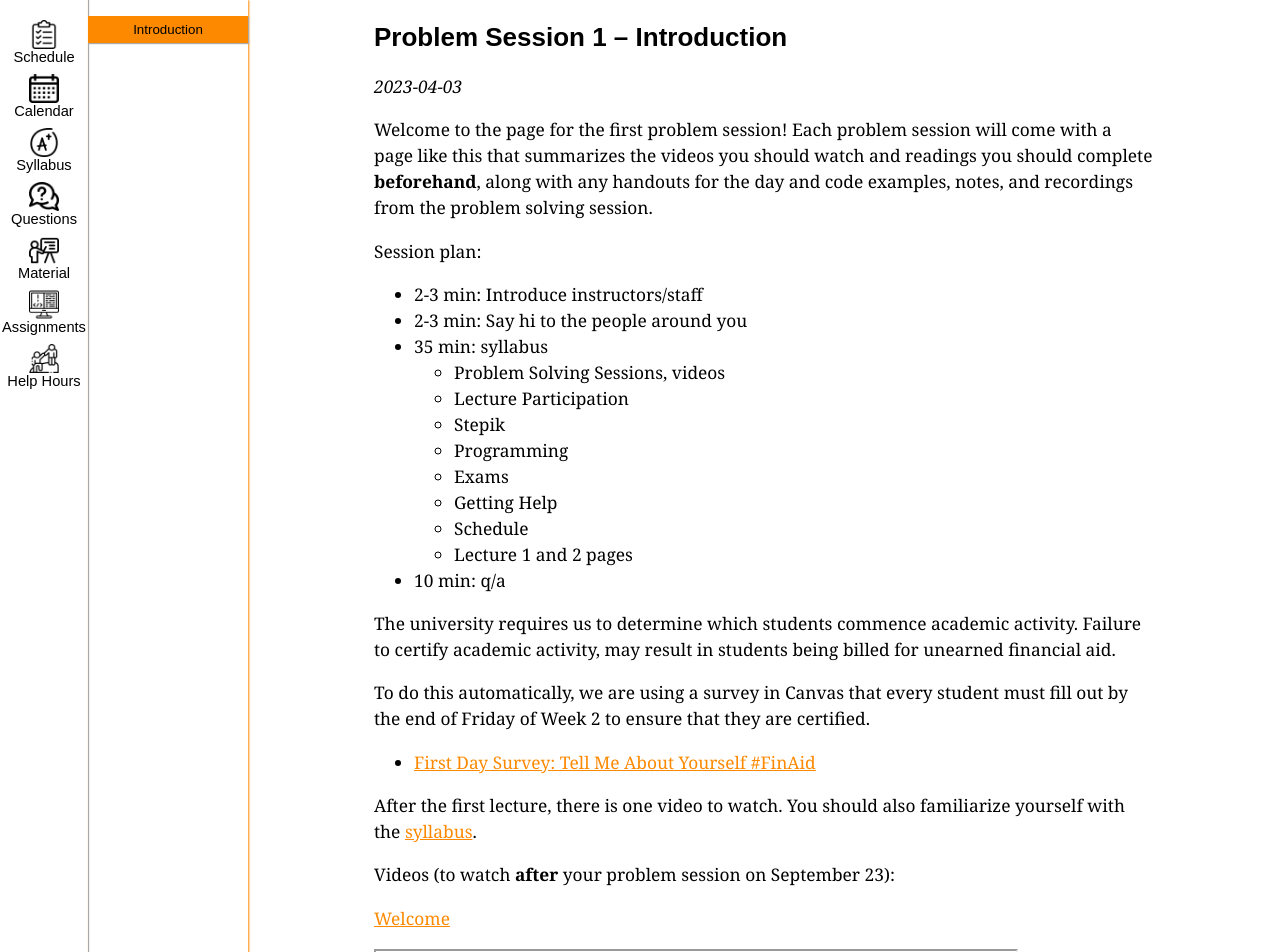
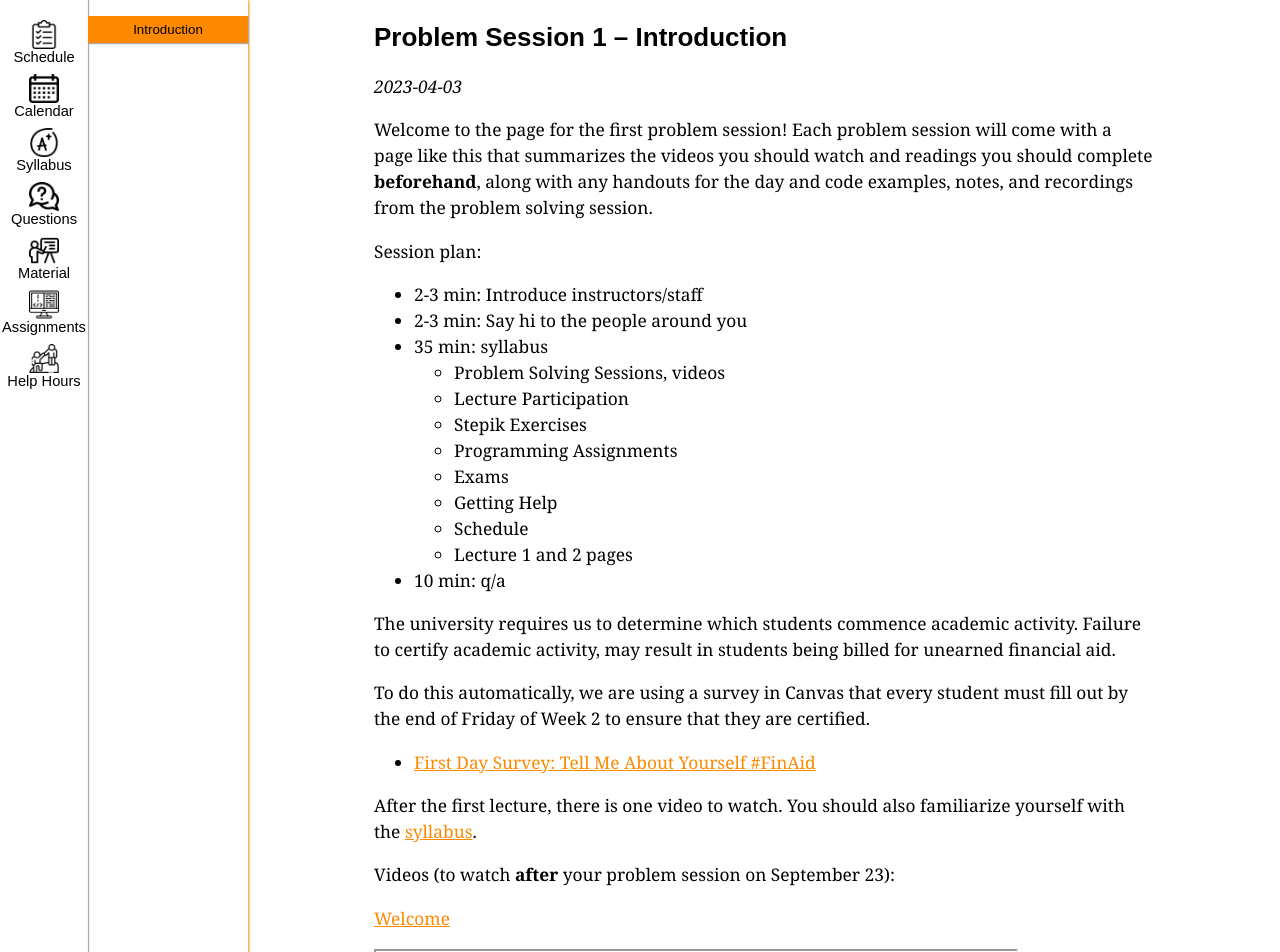
Before and after one commit to ucsd-cse12-sp23/ucsd-cse12-sp23.github.io, a Jekyll site: the page built from _lectures/lecture1.md, in a window 1280 px wide. Shown: the top 952 px of the page. Built offline with Jekyll 4.4.1, drawn with Linux system fonts in a browser that asks for light colours; grey boxes are pictures that could not be loaded.

Commit message:
Update lecture1.md

```diff
--- a/_lectures/lecture1.md
+++ b/_lectures/lecture1.md
@@ -23,8 +23,8 @@ Session plan:
 - 35 min: syllabus
     - Problem Solving Sessions, videos
     - Lecture Participation
-    - Stepik
-    - Programming
+    - Stepik Exercises
+    - Programming Assignments
     - Exams
     - Getting Help
     - Schedule
```
